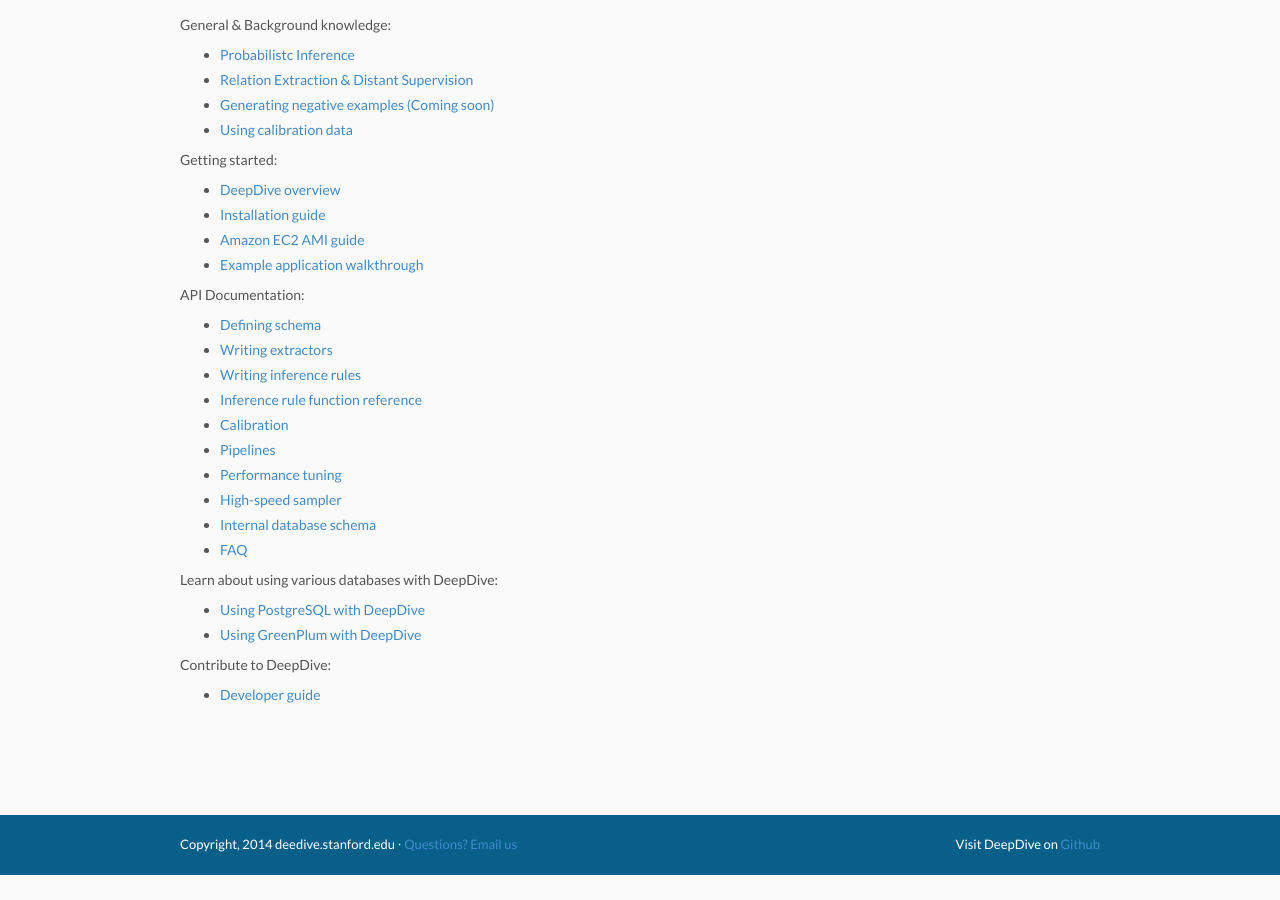
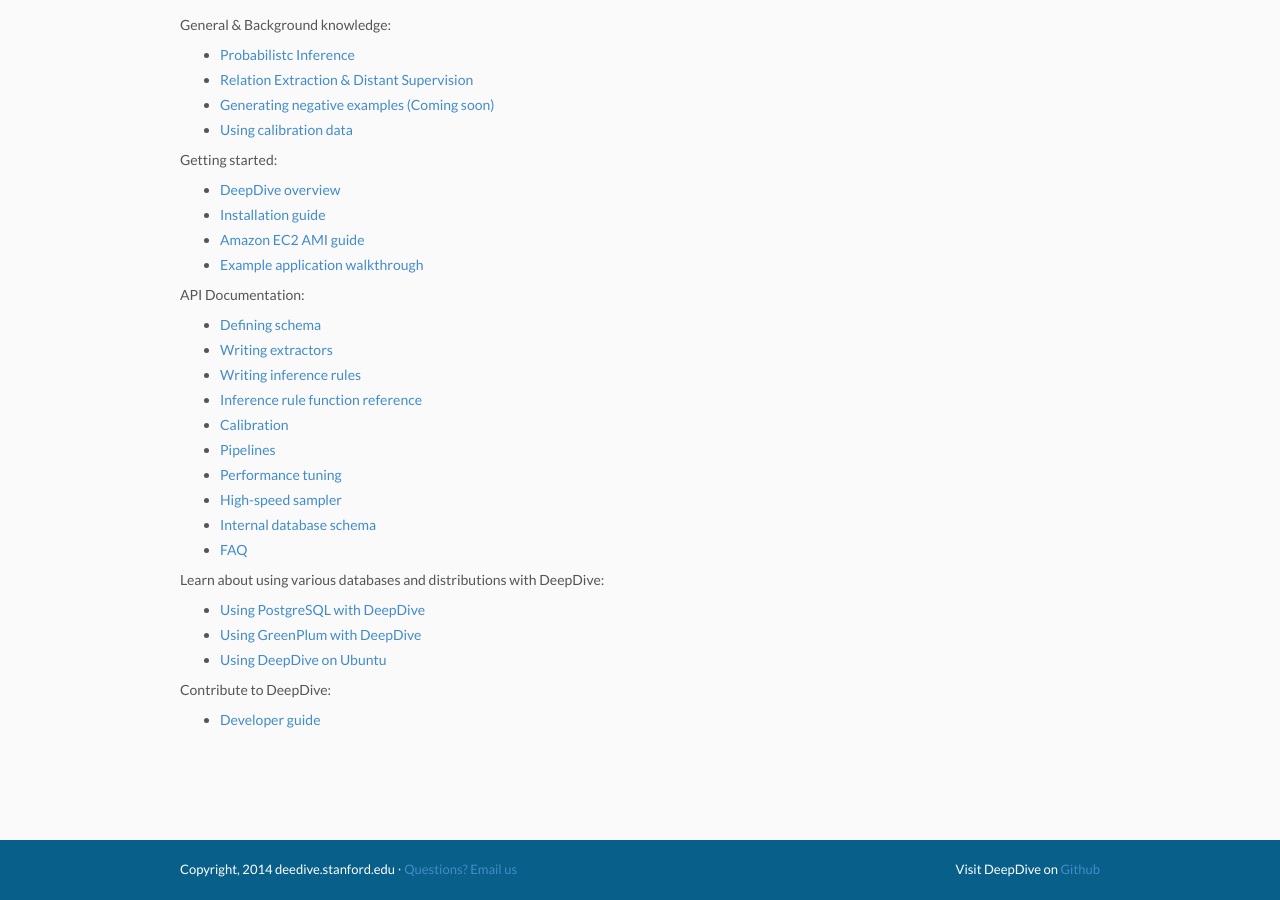
Before and after one commit to senaraiandi/deepdive, a Jekyll site: the page built from index.md, in a window 1280 px wide and 900 px high, scrolled down 1297 px. Built offline with Jekyll 4.4.1, drawn with Linux system fonts in a browser that asks for light colours; nearby versions of some CDN libraries; before the commit the page ends 2172 px from its top, so only the background shows below that.

Commit message:
add ubuntu installation guide

```diff
--- a/index.md
+++ b/index.md
@@ -67,10 +67,11 @@
 - [Internal database schema](doc/reserved_tables.html)
 - [FAQ](doc/faq.html)
 
-Learn about using various databases with DeepDive:
+Learn about using various databases and distributions with DeepDive:
 
 - [Using PostgreSQL with DeepDive](doc/postgresql.html)
 - [Using GreenPlum with DeepDive](doc/greenplum.html)
+- [Using DeepDive on Ubuntu](doc/ubuntu.html)
 
 Contribute to DeepDive:
 
```
